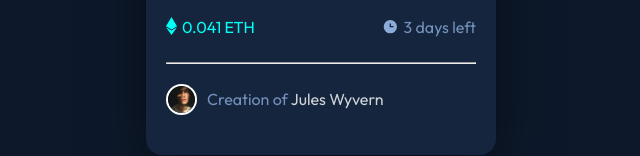
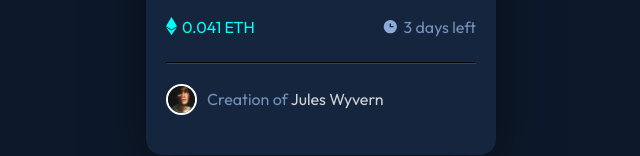
Before and after one commit to Mostafa-Nehad/Nft-Preview-Card-Component, a plain HTML site: page index.html in a window 1280 px wide. Shown: the part 547-703 px from the top of the page, without its empty margins (319-959 px from the left). Drawn offline with Linux system fonts and the light colour scheme.

Commit message:
Update style.css

```diff
--- a/Css/style.css
+++ b/Css/style.css
@@ -78,10 +78,7 @@ span{
   opacity: 1;
 }
 hr{
-  width: 100%;
-  margin-left: auto;
-  margin-right: auto;
-  color: hsl(215, 32%, 27%);
+  border-color: hsl(215, 32%, 27%);
   margin-bottom: 20px;
 }
 .p-container{
```
